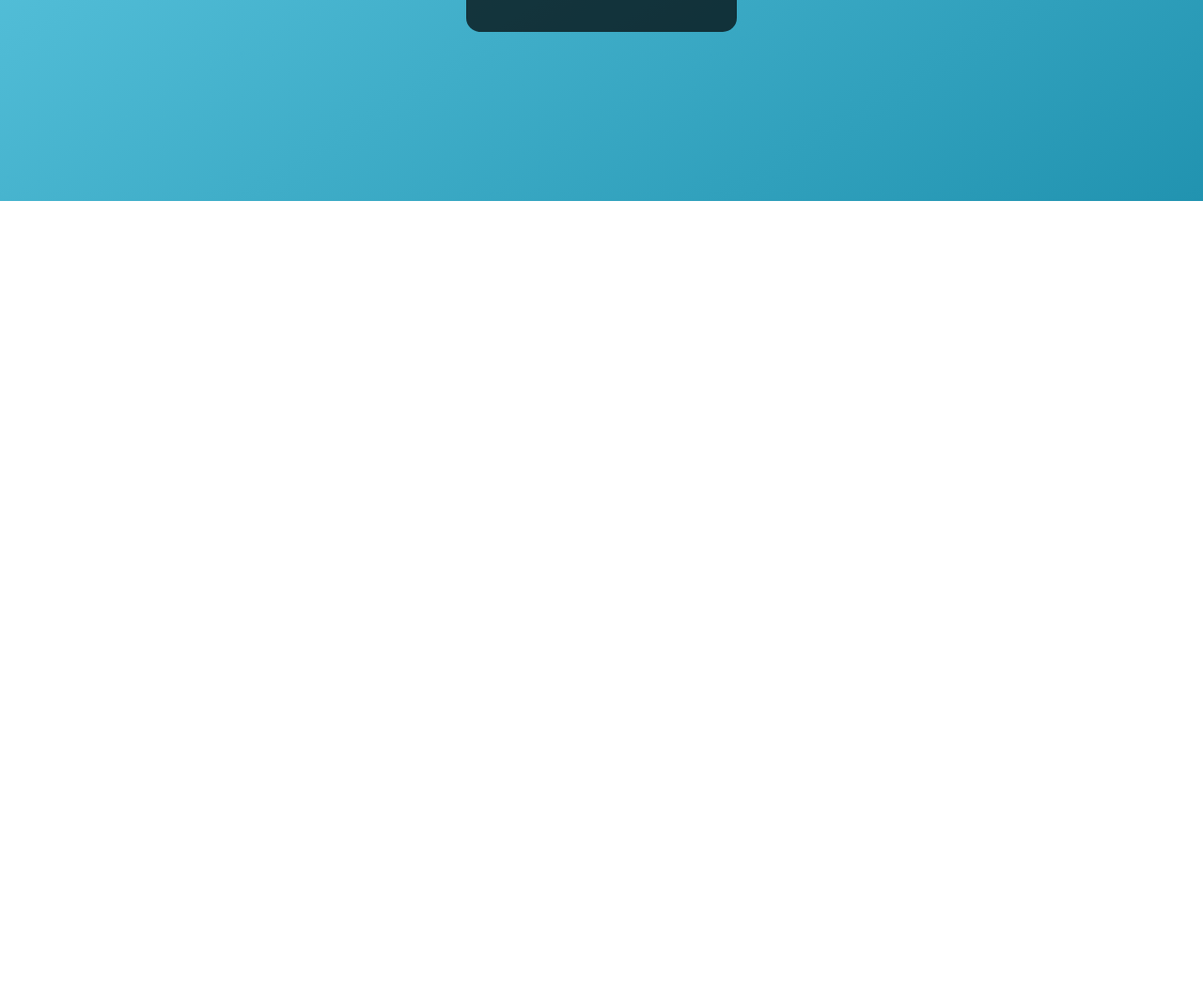
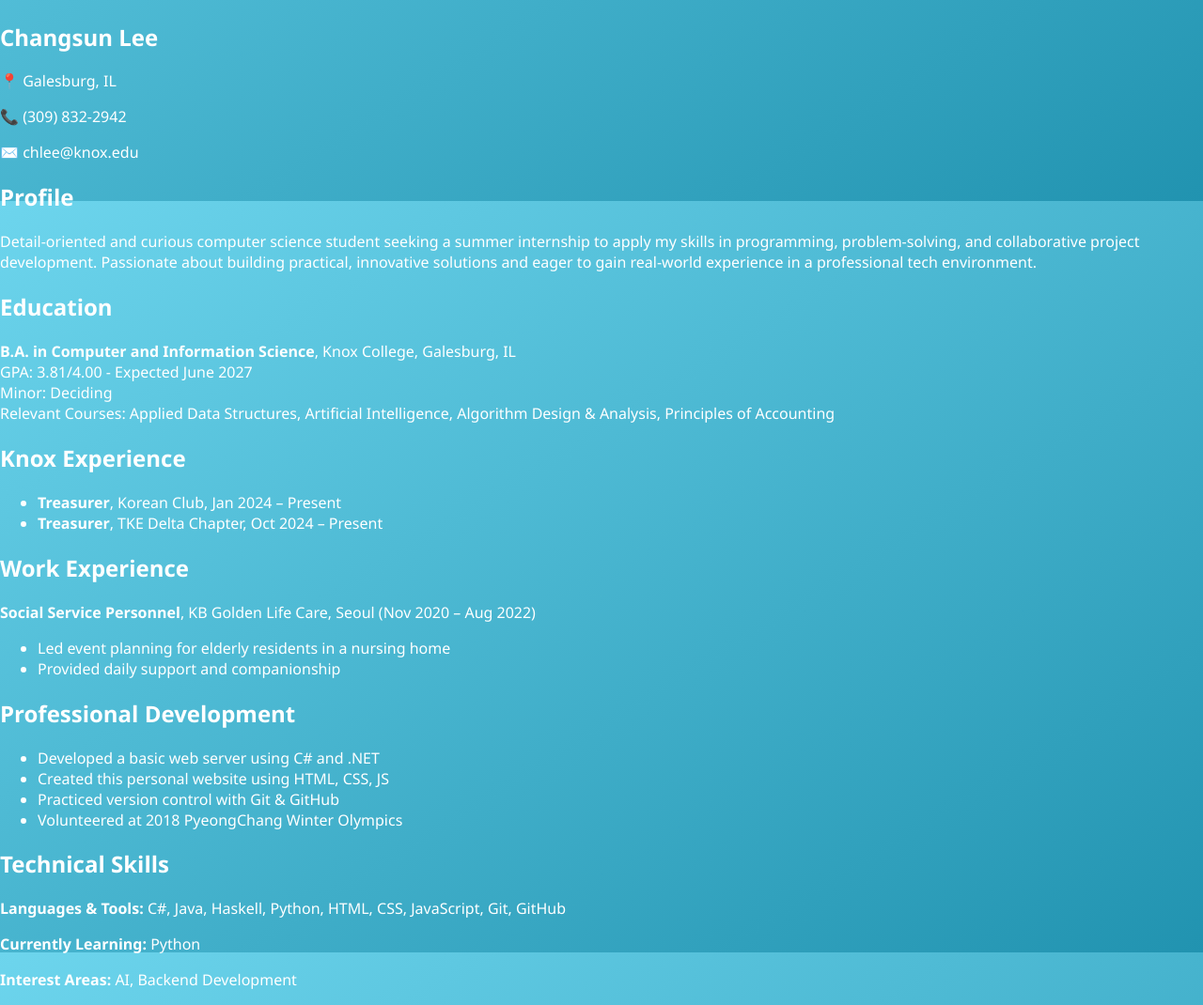
Before and after one commit to SunLee1072/SunLee1072.github.io, a plain HTML site: page index.html in a window 1280 px wide. Shown: the part 586-1656 px from the top of the page at 94% size. Before the commit the page ends 800 px from the top, so only its background shows below. Drawn offline with Linux system fonts and the light colour scheme.

Commit message:
new site

```diff
--- a/index.html
+++ b/index.html
@@ -1,30 +1,70 @@
 <!DOCTYPE html>
-<html lang="ko">
+<html lang="en">
 <head>
     <meta charset="UTF-8">
     <meta name="viewport" content="width=device-width, initial-scale=1.0">
-    <title>Sun Lee's Profile</title>
+    <title>Changsun Lee's Portfolio</title>
     <link rel="stylesheet" href="style.css">
-    <script defer src="script.js"></script>
 </head>
 <body>
-    <div id="intro" class="center">
-        <img src="profile.jpg" alt="Profile Picture" id="profile-pic">
-        <h1 id="name">Sun Lee</h1>
-        <p id="click-instruction">click my name</p>
-    </div>
-    <div id="contents" class="hidden">
-        <ul>
-            <li><button onclick="showContent(1)">1. Major/Minor</button></li>
-            <li><button onclick="showContent(2)">2. Where I Worked</button></li>
-            <li><button onclick="showContent(3)">3. My Strength</button></li>
-            <li><button onclick="showContent(4)">4. Contact Info</button></li>
-        </ul>
-        <button onclick="goToIntro()">Go Back</button>
-    </div>
-    <div id="detail" class="hidden center">
-        <div id="content-detail"></div>
-        <button onclick="goBack()">Go Back</button>
+    <div class="container">
+        <!-- Sidebar -->
+        <aside class="sidebar">
+            <img src="Changsun Lee.jpg" alt="Profile" class="profile-pic">
+            <h1>Changsun Lee</h1>
+            <p>📍 Galesburg, IL</p>
+            <p>📞 (309) 832-2942</p>
+            <p>✉️ chlee@knox.edu</p>
+        </aside>
+
+        <!-- Main content -->
+        <main class="content">
+            <section>
+                <h2>Profile</h2>
+                <p>Detail-oriented and curious computer science student seeking a summer internship to apply my skills in programming, problem-solving, and collaborative project development. Passionate about building practical, innovative solutions and eager to gain real-world experience in a professional tech environment.</p>
+            </section>
+
+            <section>
+                <h2>Education</h2>
+                <p><strong>B.A. in Computer and Information Science</strong>, Knox College, Galesburg, IL<br>
+                GPA: 3.81/4.00 - Expected June 2027<br>
+                Minor: Deciding<br>
+                Relevant Courses: Applied Data Structures, Artificial Intelligence, Algorithm Design & Analysis, Principles of Accounting</p>
+            </section>
+
+            <section>
+                <h2>Knox Experience</h2>
+                <ul>
+                    <li><strong>Treasurer</strong>, Korean Club, Jan 2024 – Present</li>
+                    <li><strong>Treasurer</strong>, TKE Delta Chapter, Oct 2024 – Present</li>
+                </ul>
+            </section>
+
+            <section>
+                <h2>Work Experience</h2>
+                <p><strong>Social Service Personnel</strong>, KB Golden Life Care, Seoul (Nov 2020 – Aug 2022)</p>
+                <ul>
+                    <li>Led event planning for elderly residents in a nursing home</li>
+                    <li>Provided daily support and companionship</li>
+            </section>
+
+            <section>
+                <h2>Professional Development</h2>
+                <ul>
+                    <li>Developed a basic web server using C# and .NET</li>
+                    <li>Created this personal website using HTML, CSS, JS</li>
+                    <li>Practiced version control with Git & GitHub</li>
+                    <li>Volunteered at 2018 PyeongChang Winter Olympics</li>
+                </ul>
+            </section>
+
+            <section>
+                <h2>Technical Skills</h2>
+                <p><strong>Languages & Tools:</strong> C#, Java, Haskell, Python, HTML, CSS, JavaScript, Git, GitHub</p>
+                <p><strong>Currently Learning:</strong> Python</p>
+                <p><strong>Interest Areas:</strong> AI, Backend Development</p>
+            </section>
+        </main>
     </div>
 </body>
 </html>
```
Also changed, not shown: Changsun Lee.jpg (added), profile.jpg (deleted).
